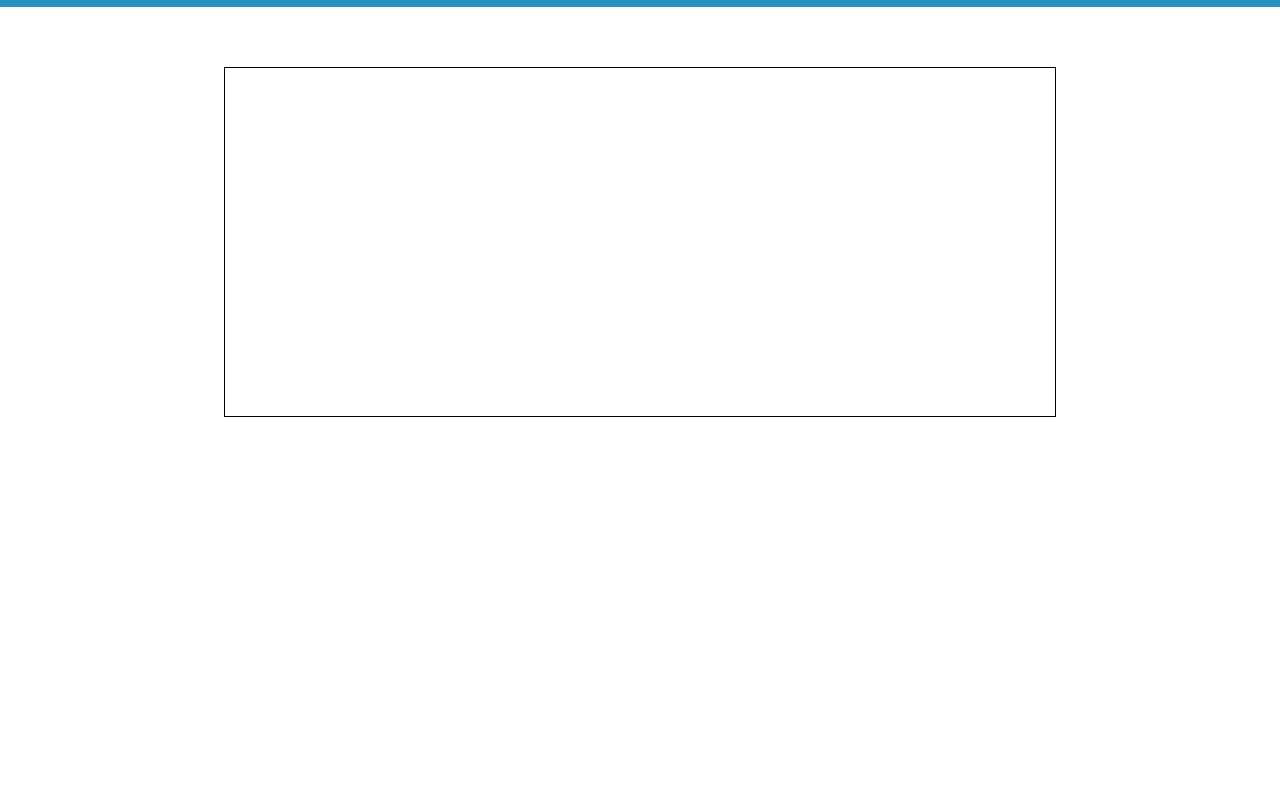
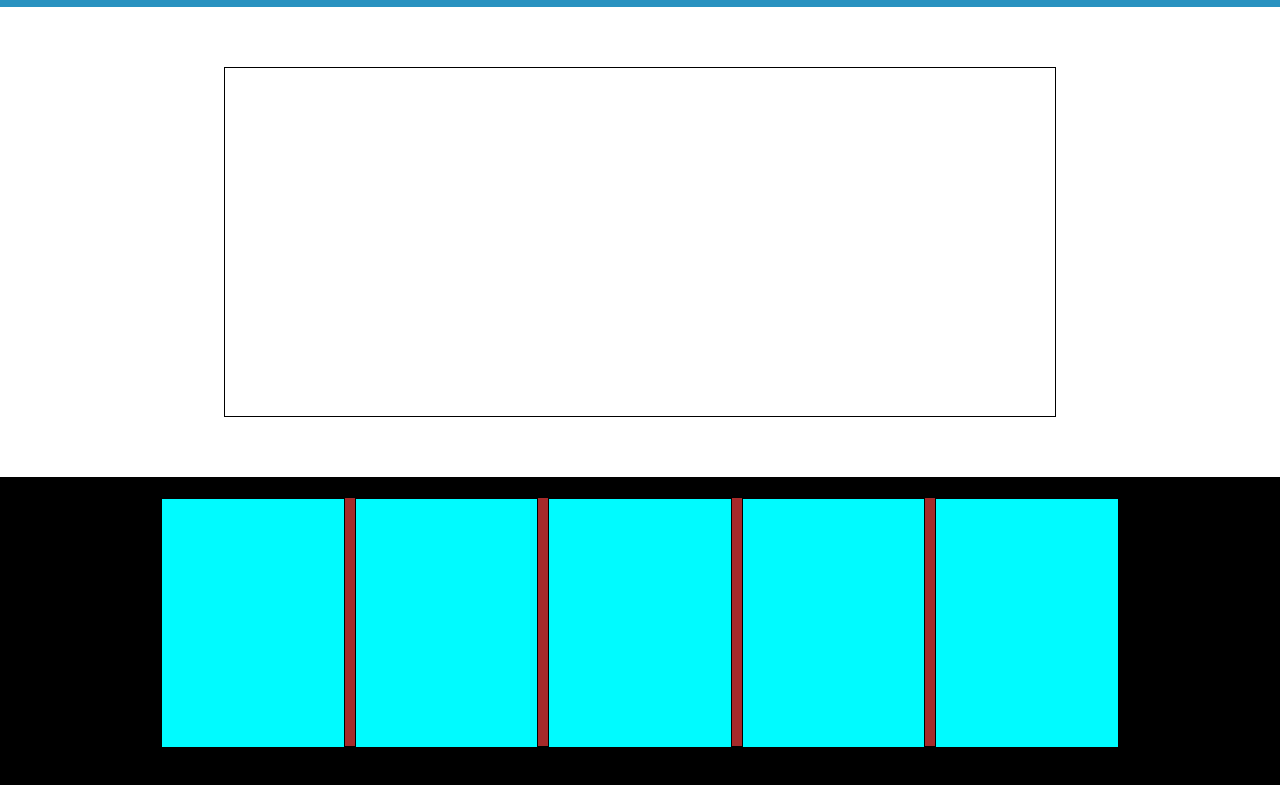
Before and after one commit to Jack-170/htmlcss-dropbox, a plain HTML site: page index.html in a window 1280 px wide. Shown: the part 3613-4398 px from the top of the page. Before the commit the page ends 4090 px from the top, so only its background shows below. Drawn offline with Linux system fonts and the light colour scheme.

Commit message:
structure-footer

```diff
--- a/css/style.css
+++ b/css/style.css
@@ -156,3 +156,35 @@ header{
 .desing-container{
     height: 600px;
 }
+
+/* stili footer */
+
+footer{
+    height: 350px;
+    width: 100%;
+    display: flex;
+    /* debug rules */
+    background-color: rgb(0, 0, 0);
+}
+
+.buttom-bar{
+    display: flex;
+    margin: 20px auto;
+    height: 250px;
+    width: 75%;
+    /* debug rules */
+    border: 1px solid black;
+    background-color: brown;
+}
+.buttom-col{
+    width: 250px;
+    margin-right: 10px;
+    height: 250px;
+    /* debug rules */
+    border: 1px solid black;
+    background-color: rgb(0, 251, 255);
+}
+
+.buttom-col:last-child{
+    margin-right: 0;
+}
--- a/index.html
+++ b/index.html
@@ -91,6 +91,17 @@
 
 
     <footer>
+        <div class="buttom-bar">
+            <div class="buttom-col"></div>
+            <div class="buttom-col"></div>
+            <div class="buttom-col"></div>
+            <div class="buttom-col"></div>
+            <div class="buttom-col"></div>
+        </div>
+
+
+
+
 
     </footer>
 
```
